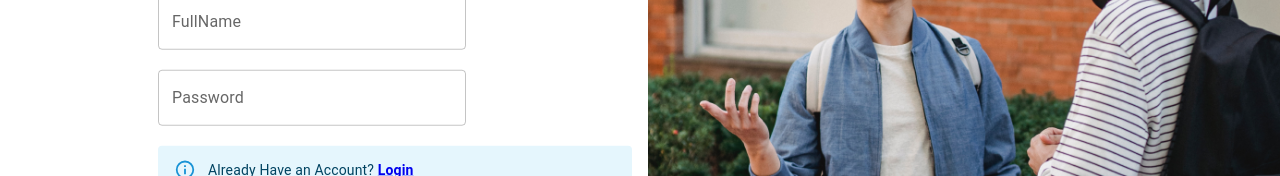
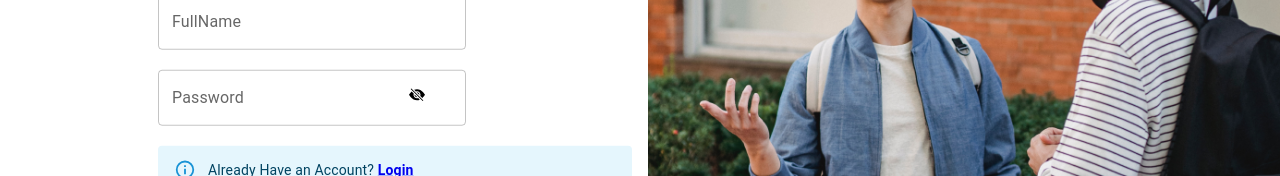
Before and after one commit to urme-akter/bachal, a React (Vite) app: page / in a window 1280 px wide. Shown: the part 295-471 px from the top of the page. Built offline with nearby package versions, Linux system fonts and the light colour scheme.

Commit message:
registration validation done

```diff
--- a/package.json
+++ b/package.json
@@ -16,6 +16,7 @@
     "firebase": "^9.22.1",
     "react": "^18.2.0",
     "react-dom": "^18.2.0",
+    "react-icons": "^4.9.0",
     "react-router-dom": "^6.11.2"
   },
   "devDependencies": {
--- a/src/index.css
+++ b/src/index.css
@@ -34,6 +34,7 @@
 .reginput {
   margin-top: 20px;
   margin-bottom: 20px;
+  position: relative;
 }
 .reginput .MuiTextField-root {
   width: 65%;
@@ -75,3 +76,13 @@
 .css-1fuz9qr-MuiPaper-root-MuiAlert-root {
   width: 60%;
 }
+
+.css-1hdyuqk-MuiPaper-root-MuiAlert-root {
+  margin-top: 10px;
+  width: 59%;
+}
+.eye {
+  position: absolute;
+  top: 17px;
+  right: 207px;
+}
--- a/src/pages/Registration.jsx
+++ b/src/pages/Registration.jsx
@@ -14,12 +14,15 @@ import {
   sendEmailVerification,
 } from "firebase/auth";
 import { useNavigate, Link } from "react-router-dom";
+import { BsEyeFill, BsEyeSlashFill } from "react-icons/bs";
 
 let initialvalues = {
   email: "",
   fullName: "",
   password: "",
   CircularProgress: false,
+  error: "",
+  eye: "",
 };
 
 const Registration = () => {
@@ -37,6 +40,30 @@ const Registration = () => {
 
   let handleSubmit = () => {
     let { email, fullName, password } = values;
+    if (!email) {
+      setValues({
+        ...values,
+        error: "Enter an Email Address",
+      });
+      return;
+    }
+
+    if (!fullName) {
+      setValues({
+        ...values,
+        error: "Enter an fullName",
+      });
+      return;
+    }
+
+    if (!password) {
+      setValues({
+        ...values,
+        error: "Enter an password",
+      });
+      return;
+    }
+
     setValues({
       ...values,
       CircularProgress: true,
@@ -77,6 +104,9 @@ const Registration = () => {
                 label="Email"
                 variant="outlined"
               />
+              {values.error.includes("email") && (
+                <Alert severity="error">{values.error}</Alert>
+              )}
             </div>
             <div className="reginput">
               <TextField
@@ -87,6 +117,9 @@ const Registration = () => {
                 label="FullName"
                 variant="outlined"
               />
+              {values.error.includes("fullName") && (
+                <Alert severity="error">{values.error}</Alert>
+              )}
             </div>
             <div className="reginput">
               <TextField
@@ -96,8 +129,17 @@ const Registration = () => {
                 id="outlined-basic"
                 label="Password"
                 variant="outlined"
-                type="password"
+                type={values.eye ? "text" : "password"}
               />
+              <div
+                onClick={() => setValues({ ...values, eye: !values.eye })}
+                className="eye"
+              >
+                {values.eye ? <BsEyeFill /> : <BsEyeSlashFill />}
+              </div>
+              {values.error.includes("password") && (
+                <Alert severity="error">{values.error}</Alert>
+              )}
             </div>
             <Alert severity="info" style={{ marginBottom: "20px" }}>
               Already Have an Account?{" "}
```
Also changed, not shown: 1 other file (tests, documents, lock files or other folders).
